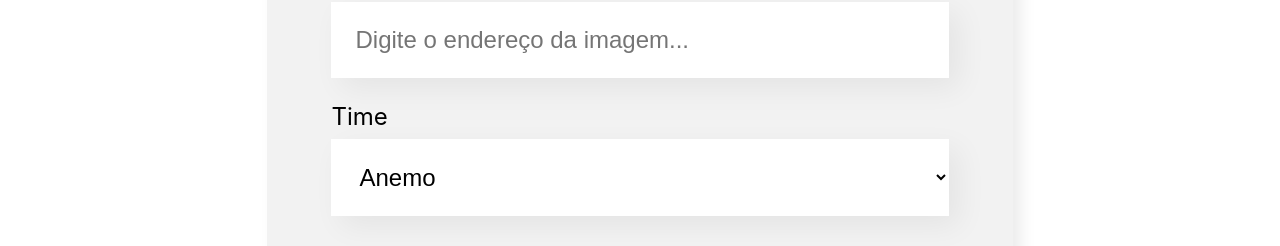
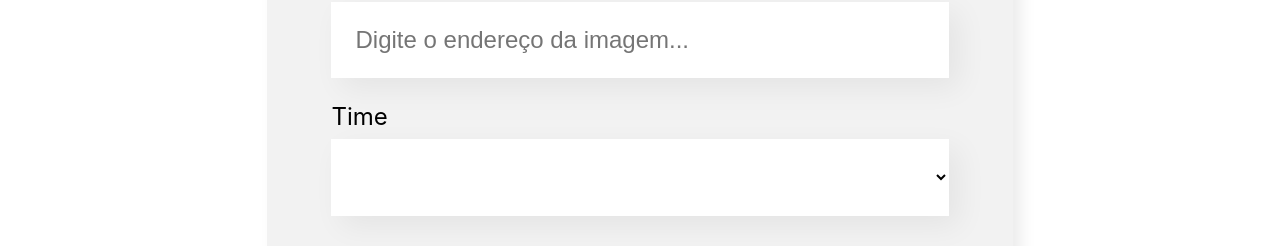
Before and after one commit to lolitthax/organo, a React (Create React App) app: page / in a window 1280 px wide. Shown: the part 996-1242 px from the top of the page. Built offline with nearby package versions, Linux system fonts and the light colour scheme.

Commit message:
corrigindo erros

```diff
--- a/src/componentes/Colaborador/index.js
+++ b/src/componentes/Colaborador/index.js
@@ -1,9 +1,9 @@
 import './Colaborador.css'
 
-const Colaborador = ({nome, imagem, cargo}) => {
+const Colaborador = ({nome, imagem, cargo, corDeFundo}) => {
     return (
         <div className='colaborador'>
-            <div className='cabecalho'>
+            <div className='cabecalho' style={ {backgroundColor: corDeFundo}}>
                 <img src={imagem} alt={nome} />
             </div>
 
--- a/src/componentes/ListaSuspensa/index.js
+++ b/src/componentes/ListaSuspensa/index.js
@@ -4,7 +4,8 @@
     return (
         <div className='lista-suspensa'>
             <label>{props.label}</label>
-            <select onChange={evento => props.aoAlterado(evento.target.value)} required={props.required} value={props.value}>
+            <select onChange={evento => props.aoAlterado(evento.target.value)} required={props.required} value={props.valor}>
+                <option value=""></option>
                 {props.itens.map(item => {
                     return <option key={item}>{item}</option>
                 })}
--- a/src/componentes/Time/index.js
+++ b/src/componentes/Time/index.js
@@ -8,7 +8,9 @@
             <h3 style={{ borderColor: props.corPrimaria }}>{props.nome}</h3>
             <div className='colaboradores'>
                 {props.colaboradores.map(colaborador =>
-                    <Colaborador nome={colaborador.nome}
+                    <Colaborador corDeFundo={props.corPrimaria}
+                        key={colaborador.nome}
+                        nome={colaborador.nome}
                         cargo={colaborador.cargo}
                         imagem={colaborador.imagem}
                     />)}
```
